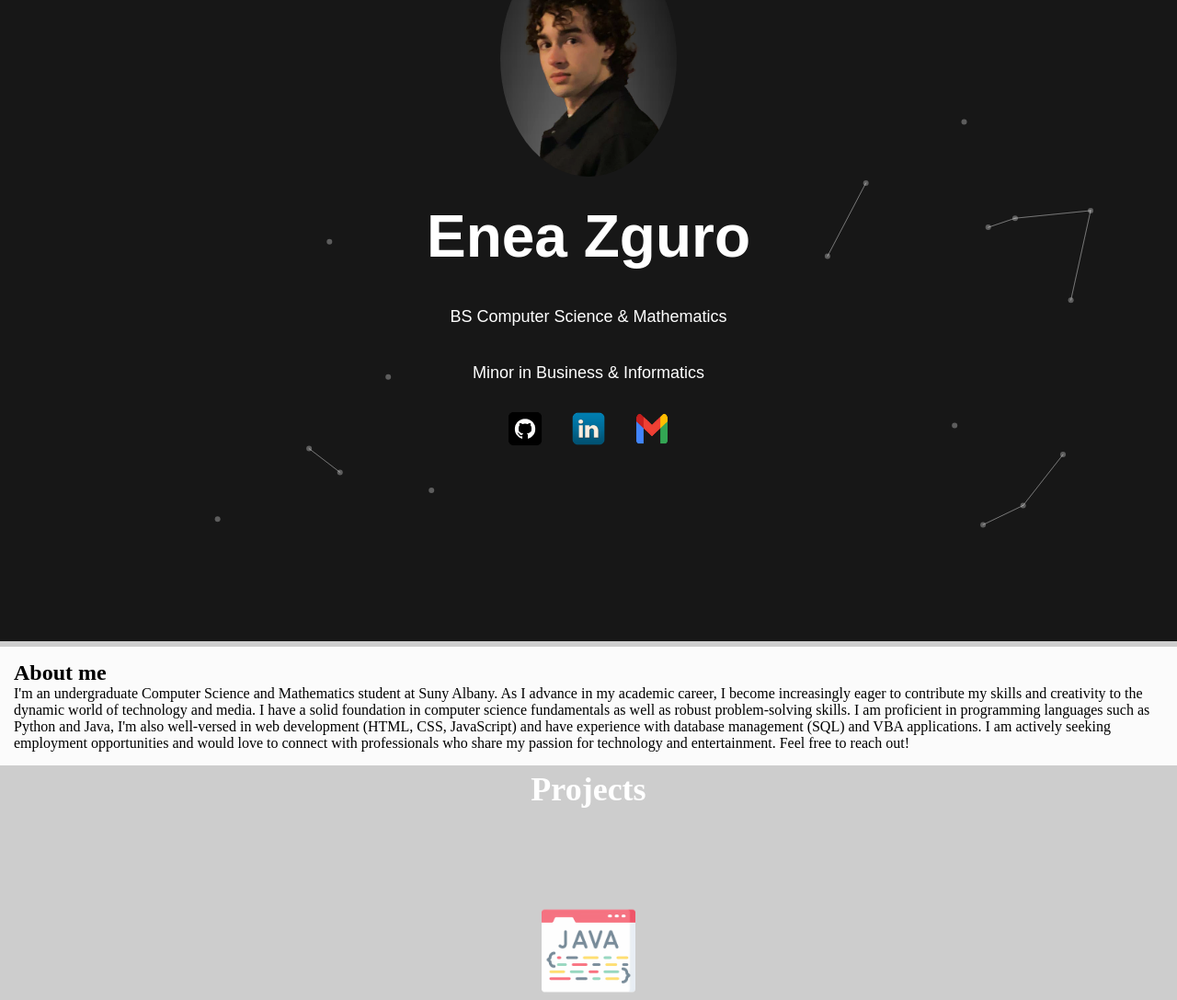
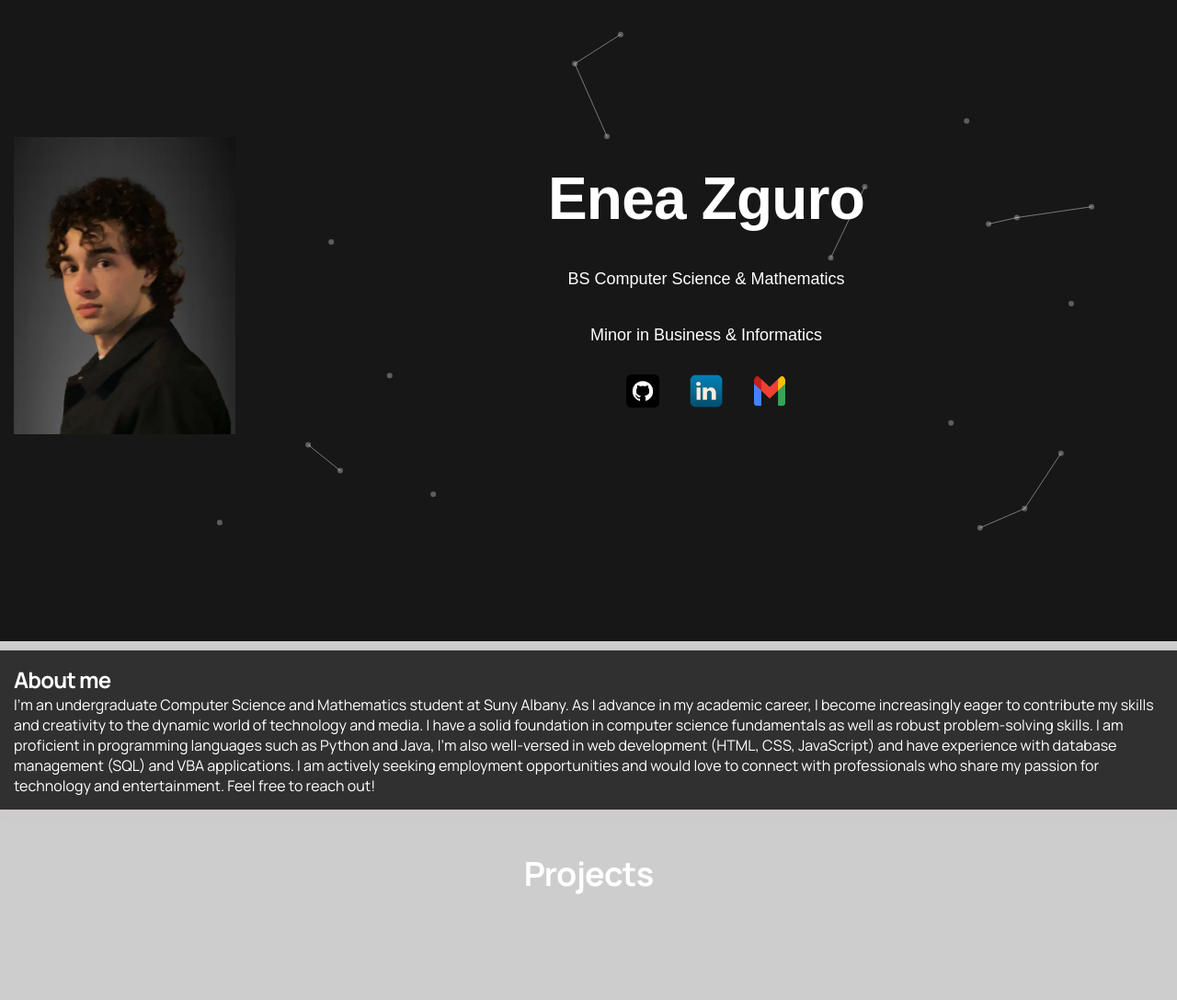
Before and after one commit to P3rs0nal/Resume, a plain HTML site: page index.html in a window 1280 px wide. Shown: the part 103-1190 px from the top of the page at 92% size. Drawn offline with nearby package versions, Linux system fonts and the light colour scheme.

Commit message:
font and overall display changes

```diff
--- a/index.html
+++ b/index.html
@@ -6,6 +6,7 @@
     <title>Enea Zguro Resume</title>
     <link rel="stylesheet" href="theme.css">
     <script src="https://cdnjs.cloudflare.com/ajax/libs/gsap/3.12.2/gsap.min.js"></script>
+    <link href="https://fonts.googleapis.com/css2?family=Manrope:wght@300;400;600;700&display=swap" rel="stylesheet">
 </head>
 <body>
     <a id="top"></a>
@@ -18,16 +19,25 @@
         <a class="link" href="#experience">EXPERIENCE</a>
         <a class="link" href="resume.html">RESUME</a>
     </div>
+
     <div class="center">
+        <div class="left">
             <img class="projimg" class = "center-spacing" src="LIPFP.png"/>
+        </div>
+        <div class="center-box">
             <h1 class = "center-spacing">Enea Zguro</h1>
             <p class = "center-spacing" style="font-size:large">BS Computer Science & Mathematics</p>
             <p class = "center-spacing" style="font-size:large">Minor in Business & Informatics</p>
+
             <div class="headings-below">
                 <a target="_blank" class="link" href="https://github.com/P3rs0nal"><img src="6f3e7cd48bd6b8103857adffe9b144fe.png" height="40" width="40"/></a>
                 <a target="_blank" class="link" href="https://www.linkedin.com/in/enea-zguro/"><img src="6b79e4499b70a1f3d0e2817b7d063af7.png" height="40" width="40"/></a>
                 <a class="link" href="mailto:eneazguro02@gmail.com"><img src="a13faef14e859b2da904950fbc5045ad.png" height="40" width="40"/></a>
             </div>
+
+        </div>
+        <!-- <img class="projimg" class = "center-spacing" src="LIPFP.png"/> -->
+
     </div>
     <div class="about">
         <h2>About me</h2>
@@ -40,25 +50,25 @@
     <div class="projects">
         <div class="container">
             <div class="box">
-                <img class="img" src="f7c7498523e8b05083699adeef061769.png"></img>
+                <img class="img" src="24effd1102d26e7528b41425d8e2fd7c.png"></img>
                 <div class="titleAndTextCol">
-                    <h2><a target="_blank" class="link" title="Go to AWK Compiler & Interpreter" href="https://github.com/P3rs0nal/AWKCompilerandInterpreter">AWK Compiler & Interpreter</a></h2>
+                    <h2><a target="_blank" class="new-link" title="Go to AWK Compiler & Interpreter" href="https://github.com/P3rs0nal/AWKCompilerandInterpreter">AWK Compiler & Interpreter</a></h2>
                     <p>Constructed an AWK compiler/interpreter using Java through Eclipse (December 2023)</p>
                 </div>
             </div>
             <div class="box">
                 <img class="img" src="5f6cd48c286e7c911d955dbb924217d9.png"></img>
                 <div class="titleAndTextCol">
-                    <h2><a target="_blank" class="link" title="Go to Travel Buddy Website" href="https://github.com/P3rs0nal/ICSI-418-Travel-Buddy">Travel Buddy Website</a></h2>
+                    <h2><a target="_blank" class="new-link" title="Go to Travel Buddy Website" href="https://github.com/P3rs0nal/ICSI-418-Travel-Buddy">Travel Buddy Website</a></h2>
                     <p>Constructed a travel website using C#, JavaScript & HTML through Visual Studio, React, and Mongo DB (May 2024)</p>
                 </div>
             </div>
 
             <!-- Virtual Processor -->
             <div class="box">
-                <img class="img" src="f7c7498523e8b05083699adeef061769.png"></img>
+                <img class="img" src="24effd1102d26e7528b41425d8e2fd7c.png"></img>
                 <div class="titleAndTextCol">
-                    <h2><a target="_blank" class="link" title="Go to Virtual Processor" href="https://github.com/P3rs0nal/Virtual-Processor">Virtual Processor</a></h2>
+                    <h2><a target="_blank" class="new-link" title="Go to Virtual Processor" href="https://github.com/P3rs0nal/Virtual-Processor">Virtual Processor</a></h2>
                     <p>Constructed a virtual processor using Java through Eclipse (May 2024)</p>
                 </div>
             </div>
@@ -67,7 +77,7 @@
             <div class="box">
                 <img class="img" src="0bedf751136e7494bf98b60b1d472964.png"></img>
                 <div class="titleAndTextCol">
-                    <h2><a target="_blank" class="link" title="Go to Professor Pursuit" href="https://github.com/P3rs0nal/Professor-Pursuit">Professor Pursuit (Endless Runner)</a></h2>
+                    <h2><a target="_blank" class="new-link" title="Go to Professor Pursuit" href="https://github.com/P3rs0nal/Professor-Pursuit">Professor Pursuit (Endless Runner)</a></h2>
                     <p>Constructed a 3-D endless runner using Unity for the Suny Albany 2024 24hr Hackathon (May 2024)</p>
                 </div>
             </div>
@@ -76,7 +86,7 @@
             <div class="box">
                 <img class="img" src="faad0747a7c3abfe5e4db19759fdfdce.png"></img>
                 <div class="titleAndTextCol">
-                    <h2><a target="_blank" class="link" title="Go to Excel Data Automation" href="https://github.com/P3rs0nal/Excel-Table-Automation">Excel Data Automation</a></h2>
+                    <h2><a target="_blank" class="new-link" title="Go to Excel Data Automation" href="https://github.com/P3rs0nal/Excel-Table-Automation">Excel Data Automation</a></h2>
                     <p>Optimized multiple excel workbooks through automation using VBA editor to construct custom macros (September 2024)</p>
                 </div>
             </div>
--- a/theme.css
+++ b/theme.css
@@ -54,6 +54,13 @@ body {
     width: 100%;
     margin: 0;
     overflow-x: hidden;
+    font-family: 'Manrope', sans-serif;
+    font-weight: 400;
+}
+
+h1, h2, h3{
+    font-weight: 700;
+    letter-spacing: -.8px;
 }
 
 #large-header{
@@ -73,9 +80,20 @@ canvas {
     z-index: -1;
 }
 
+.left{
+    /* border-right: 2px solid #ddd; */
+    /* background-color: red; */
+    width: 20%;
+    display: flex;
+    align-items: center;
+    justify-content: center;
+    /* padding: 20px; */
+    padding-left: 15px;
+}
+
 .projimg{
-    border-radius: 100%;
-    width: 15%;
+    max-width: 100%;
+    max-height: auto;
 }
 
 .img{
@@ -94,6 +112,11 @@ canvas {
     color: white;
     width: 100vw;
     padding: 10px;
+}
+
+.headings-below{
+    width: fit-content;
+    /* background-color: purple; */
 }
 
 .headings{
@@ -168,9 +191,24 @@ canvas {
     word-wrap: break-word;
     overflow-wrap: break-word;
     text-align: left;
-    color: black;
-    background-color: rgba(255, 255, 255, 0.906);
-    position: relative;
+    margin-bottom: 40px;
+    width: 100%;
+    background-color: rgba(0, 0, 0, 0.767);
+    box-shadow: 0px 4px 8px rgba(207, 200, 200, 0.747);
+}
+
+.center-box{
+    flex-grow: 1;
+    display: flex;
+    flex-direction: column;
+    align-items: center;
+    justify-content: center;
+    text-align: center;
+    height: auto;
+    color: white;
+    font-size: xx-large;
+    font-family: sans-serif;
+    /* background-color: orange; */
 }
 
 .center{
@@ -182,8 +220,8 @@ canvas {
     height: 96vh;
     width: 100%;
     padding-bottom: 25px;
-    /* padding: 10px; */
-    /* background-color: red; */
+    display: flex;
+    /* background-color: blue; */
 }
 
 .center-spacing{
@@ -200,15 +238,8 @@ canvas {
     width: 100%;
     object-fit: cover;
     font-size: large;
+    padding-bottom: 40px;
     /* background-color: orange; */
-}
-
-.projects{
-    /* background-color: blue; */
-    /* justify-content: center;
-    display: flex; */
-    /* flex-direction: column;
-    align-content: center; */
 }
 
 .box{
@@ -227,20 +258,6 @@ canvas {
     /* background-color: orange; */
 }
 
-.experience{
-    width:95%;
-    background-color: red;
-}
-
-.experience-line{
-    width:5%;
-    background-color: green;
-}
-
-.experience-container{
-
-}
-
 .container{
     flex: content;
     display: flex;
@@ -255,6 +272,12 @@ canvas {
     font-family: sans-serif;
     text-decoration: none;
     color: white;
+}
+
+.new-link{
+    font-family: sans-serif;
+    color: white;
+    text-decoration:underline;
 }
 
 a:visited{
```
Also changed, not shown: 24effd1102d26e7528b41425d8e2fd7c.png (added). Lines whose indentation alone changed are shown as unchanged.
